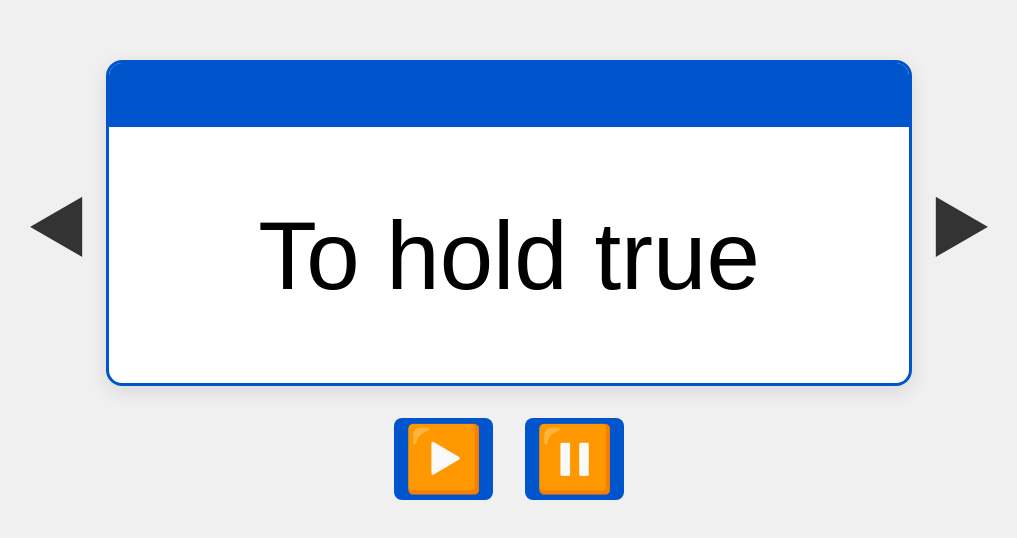
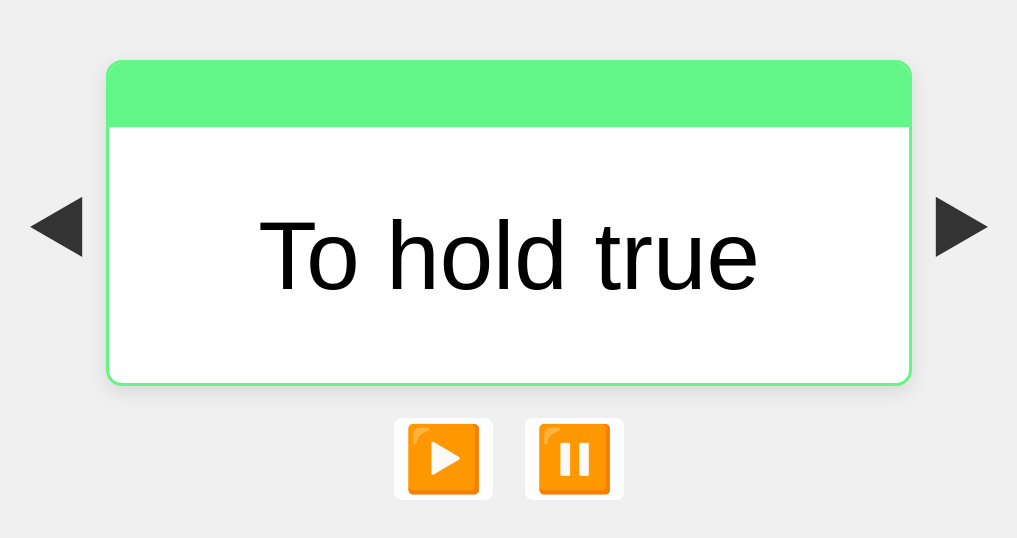
Before and after one commit to hanhan24/wk1flashcards, a plain HTML site: page index.html in a window 1280 px wide. Shown: the part 120-658 px from the top of the page, without its empty margins (131-1148 px from the left). Drawn offline with Linux system fonts and the light colour scheme.

Commit message:
Update index.html

```diff
--- a/index.html
+++ b/index.html
@@ -37,7 +37,7 @@
       width: 80vw; max-width: 800px;
       height: 40vh; max-height: 450px;
       background: #fff;
-      border: 3px solid #0055cc;
+      border: 3px solid #62f587;
       border-radius: 16px;
       overflow: hidden;
       box-shadow: 0 6px 20px rgba(0,0,0,0.1);
@@ -45,7 +45,7 @@
 
     /* 배너 */
     .card-header {
-      background: #0055cc;
+      background: #62f587;
       height: 20%;
     }
 
@@ -100,7 +100,7 @@
     #audioControls button {
       font-size: 4rem;
       padding: 0.2rem 0.6rem;
-      background: #0055cc;
+      background: #fcfeff;
       border: none;
       border-radius: 8px;
       color: white;
```
